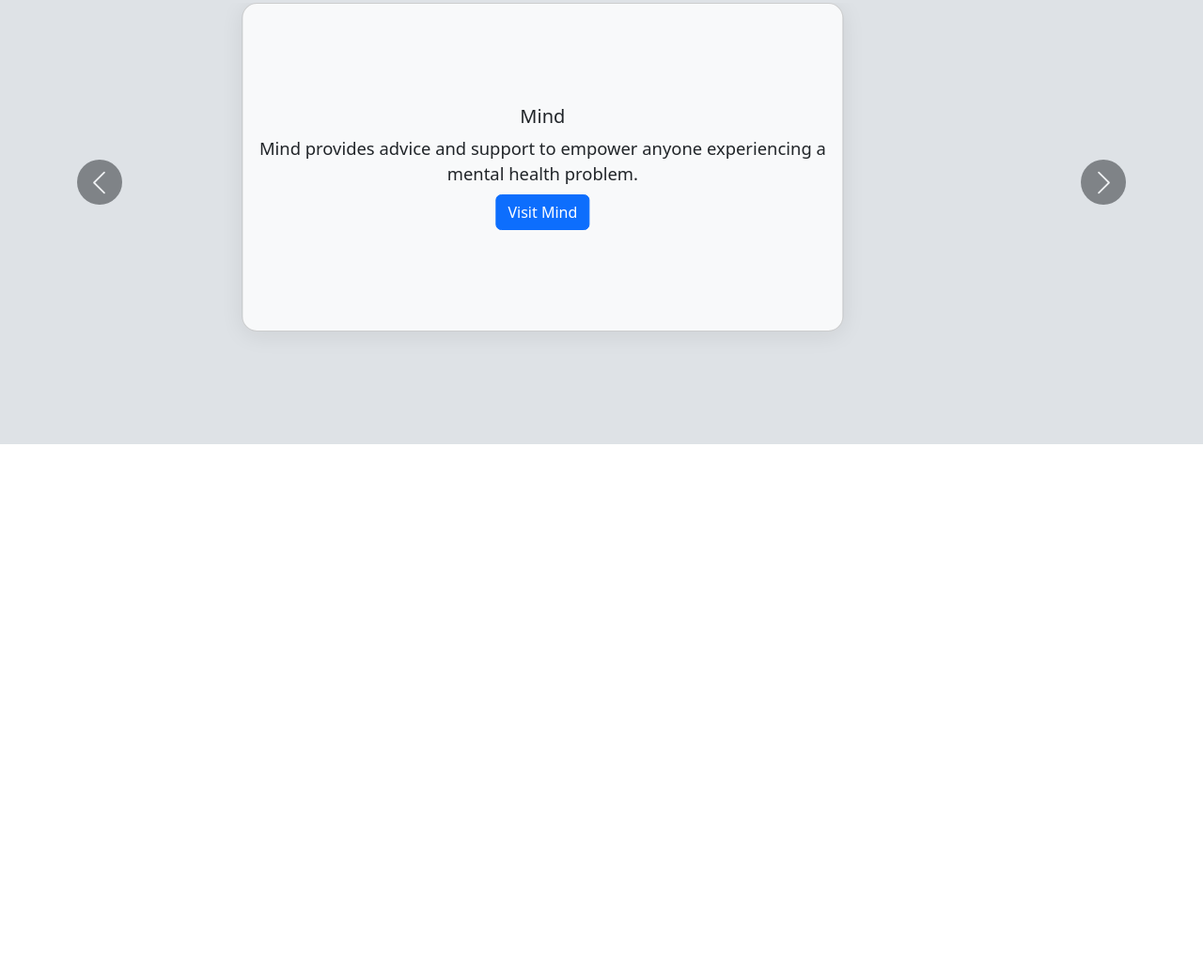
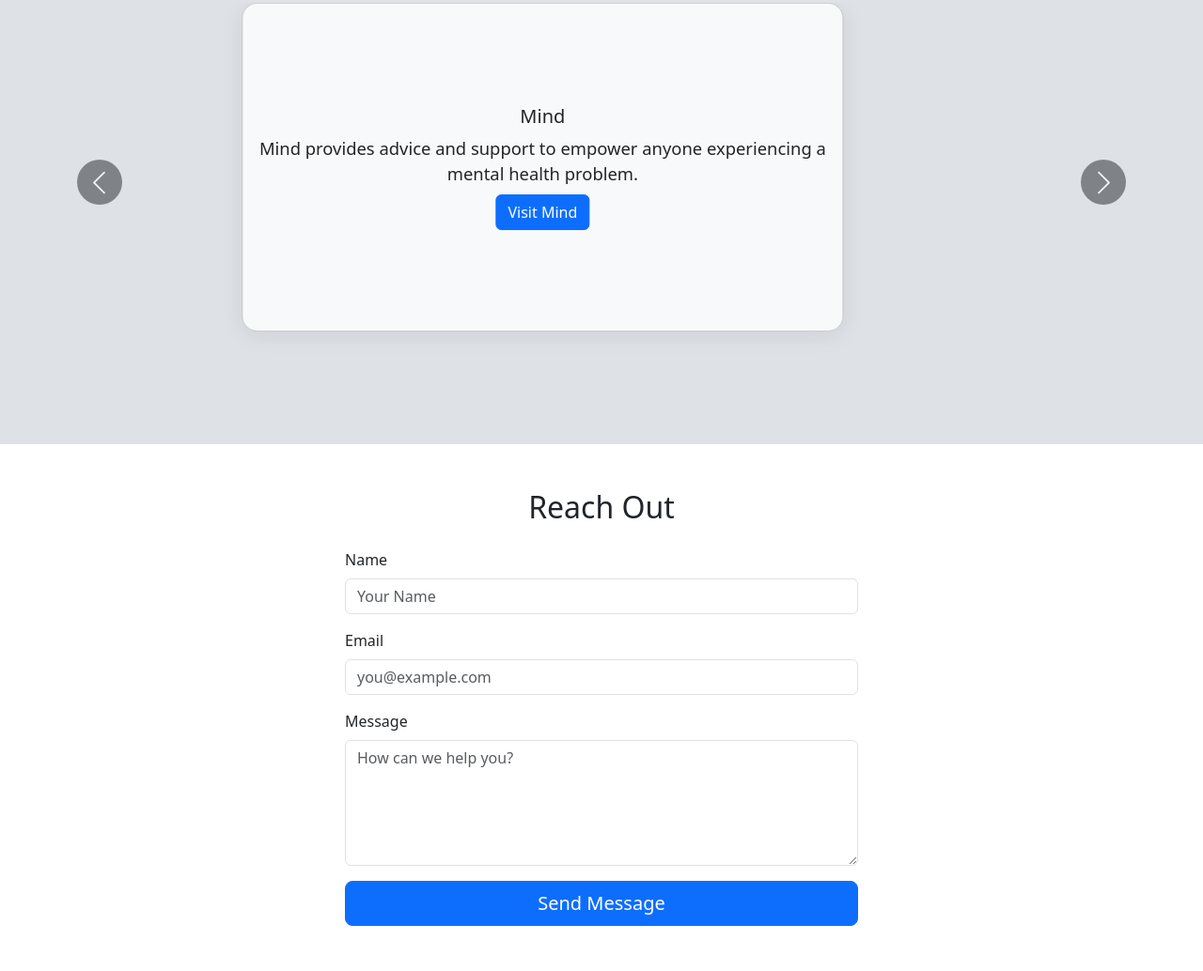
Before and after one commit to ajshirlow7/Comfy, a plain HTML site: page index.html in a window 1280 px wide. Shown: the part 1491-2525 px from the top of the page at 94% size. Before the commit the page ends 1964 px from the top, so only its background shows below. Drawn offline with nearby package versions, Linux system fonts and the light colour scheme.

Commit message:
add a reach out section, which requires the user to add name,email and a message

```diff
--- a/index.html
+++ b/index.html
@@ -179,6 +179,34 @@
   </div>
 </section>
 
+<!-- Reach Out Section -->
+<section class="reachout" id="reachout">
+  <div class="container py-5">
+    <h2 class="text-center mb-4">Reach Out</h2>
+    <div class="row justify-content-center">
+      <div class="col-md-6">
+        <form>
+          <div class="mb-3">
+            <label for="reachoutName" class="form-label">Name</label>
+            <input type="text" class="form-control" id="reachoutName" placeholder="Your Name" required>
+          </div>
+          <div class="mb-3">
+            <label for="reachoutEmail" class="form-label">Email</label>
+            <input type="email" class="form-control" id="reachoutEmail" placeholder="you@example.com" required>
+          </div>
+          <div class="mb-3">
+            <label for="reachoutMessage" class="form-label">Message</label>
+            <textarea class="form-control" id="reachoutMessage" rows="5" placeholder="How can we help you?" required></textarea>
+          </div>
+          <div class="d-grid">
+            <button type="submit" class="btn btn-primary btn-lg">Send Message</button>
+          </div>
+        </form>
+      </div>
+    </div>
+  </div>
+</section>
+
 <!-- Add Bootstrap JS before closing </body> if not already present -->
 <script src="https://cdn.jsdelivr.net/npm/bootstrap@5.3.0-alpha1/dist/js/bootstrap.bundle.min.js"></script>
 
```
